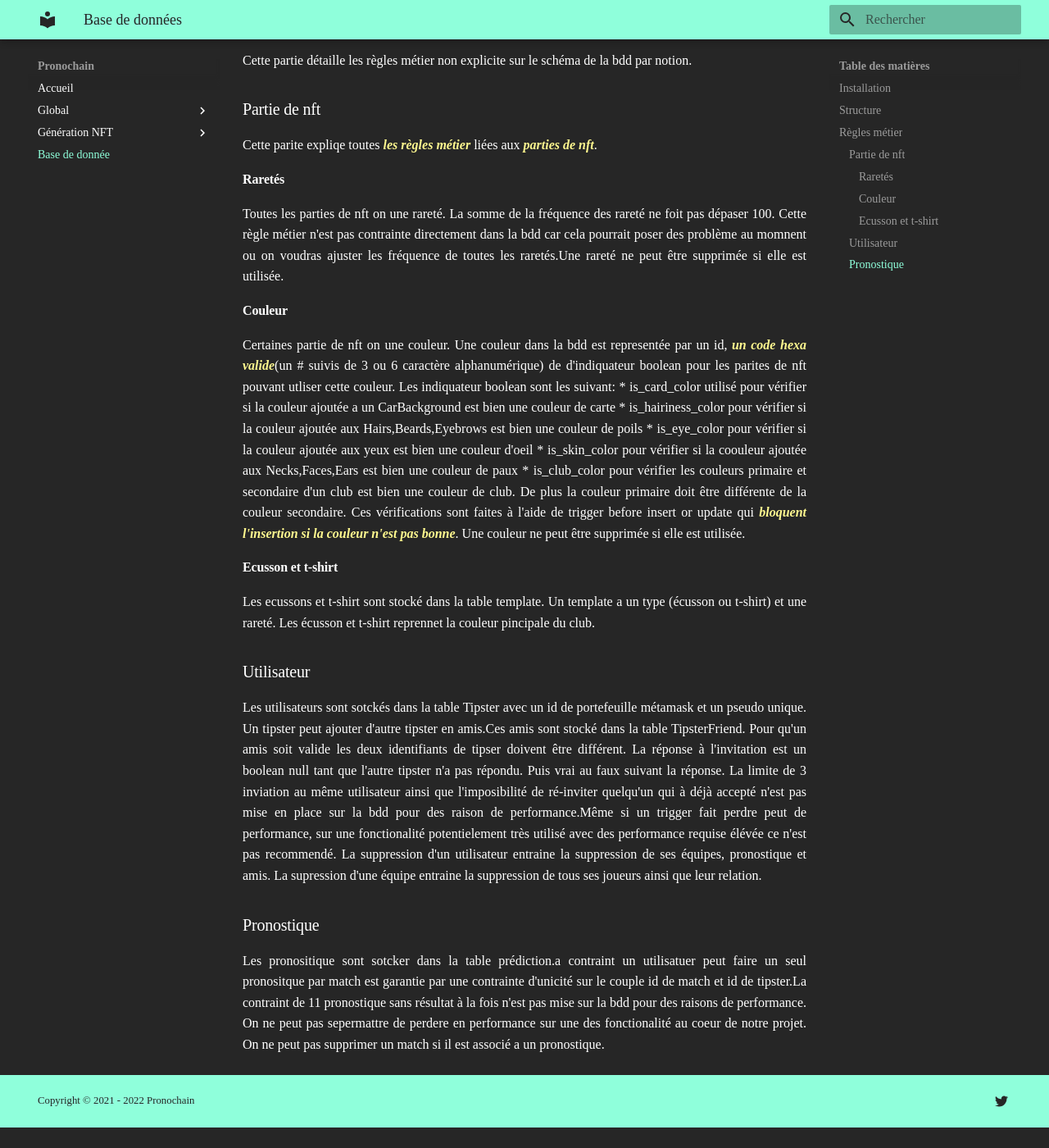
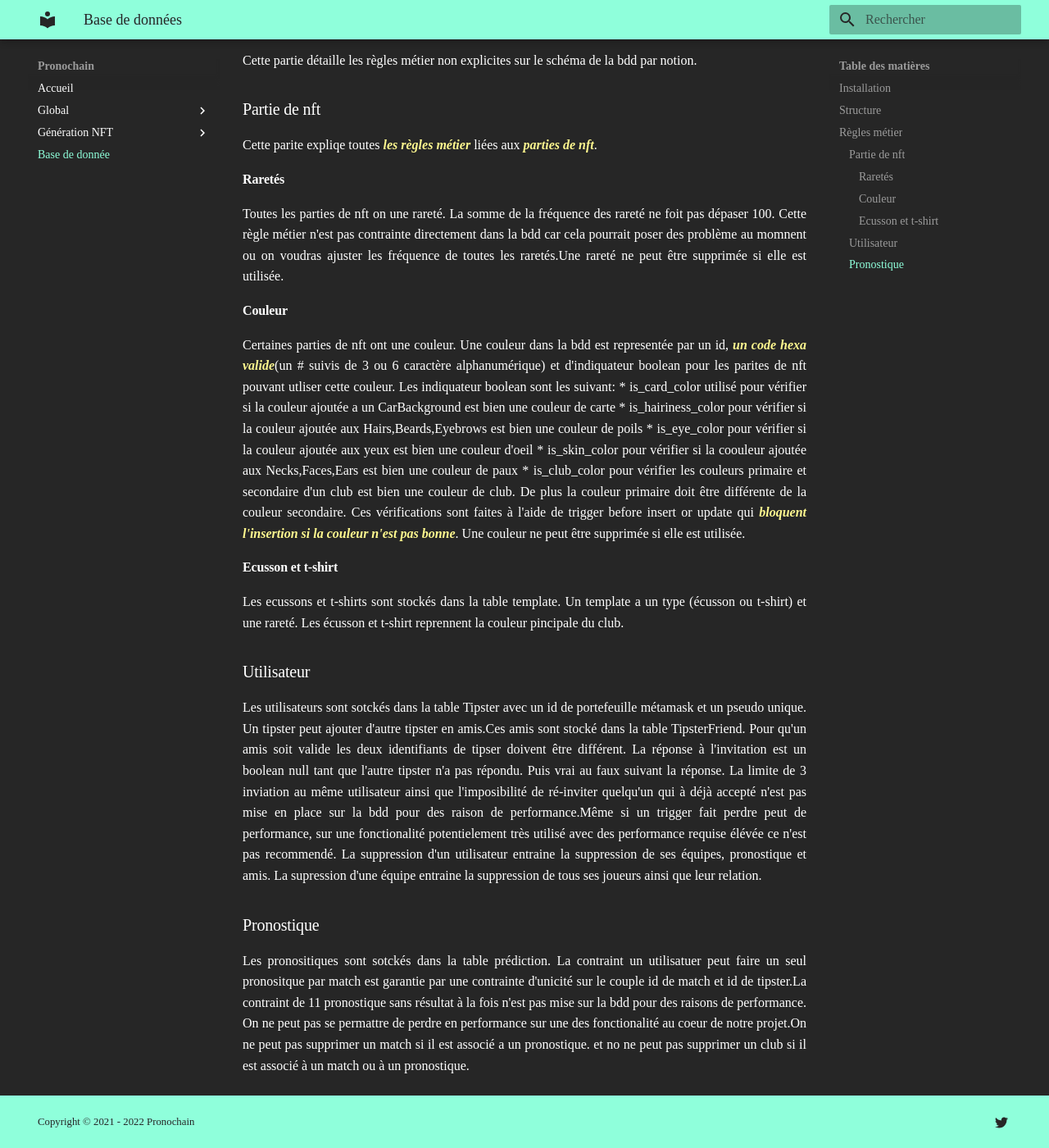
Before and after one commit to VincentMor/pronochain-documentation, an MkDocs documentation site: the page built from docs/bdd/bdd.md, in a window 1280 px wide and 1400 px high, scrolled down 403 px. Shown: the whole window at 82% size. Built offline with MkDocs 1.6.1 and Material for MkDocs 9.7.7, drawn with Linux system fonts in a browser that asks for light colours; before the commit the page ends 1778 px from its top, so only the background shows below that; some of the changed text lies outside the part shown.

Commit message:
Ajustement

```diff
--- a/docs/bdd/bdd.md
+++ b/docs/bdd/bdd.md
@@ -15,7 +16,7 @@
 
 ## Règles métier
 
-Cette partie détaille les règles métier non explicite sur le schéma de la bdd par notion.
+Cette partie détaille les règles métier non explicites sur le schéma de la bdd par notion.
 
 ### Partie de nft
 
@@ -27,7 +28,7 @@
 
 #### Couleur
 
-Certaines partie de nft on une couleur. Une couleur dans la bdd est representée par un id, ***un code hexa valide***(un # suivis de 3 ou 6 caractère alphanumérique) de d'indiquateur boolean pour les parites de nft pouvant utliser cette couleur.
+Certaines parties de nft ont une couleur. Une couleur dans la bdd est representée par un id, ***un code hexa valide***(un # suivis de 3 ou 6 caractère alphanumérique) et d'indiquateur boolean pour les parites de nft pouvant utliser cette couleur.
 Les indiquateur boolean sont les suivant:
     * is_card_color utilisé pour vérifier si la couleur ajoutée a un CarBackground est bien une couleur de carte
     * is_hairiness_color pour vérifier si la couleur ajoutée aux Hairs,Beards,Eyebrows est bien une couleur de poils
@@ -39,7 +40,7 @@
 
 #### Ecusson et t-shirt
 
-Les ecussons et t-shirt sont stocké dans la table template. Un template a un type (écusson ou t-shirt) et une rareté. Les écusson et t-shirt reprennet la couleur pincipale du club.
+Les ecussons et t-shirts sont stockés dans la table template. Un template a un type (écusson ou t-shirt) et une rareté. Les écusson et t-shirt reprennent la couleur pincipale du club.
 
 ### Utilisateur
 
@@ -48,5 +49,4 @@
 
 ### Pronostique
 
-Les pronositique sont sotcker dans la table prédiction.a contraint un utilisatuer peut faire un seul pronositque par match est garantie par une contrainte d'unicité sur le couple id de match et id de tipster.La contraint de 11 pronostique sans résultat à la fois n'est pas mise sur la bdd pour des raisons de performance. On ne peut pas sepermattre  de perdere en performance sur une des fonctionalité au coeur de notre projet.
-On ne peut pas supprimer un match si il est associé a un pronostique.
+Les pronositiques sont sotckés dans la table prédiction. La contraint un utilisatuer peut faire un seul pronositque par match est garantie par une contrainte d'unicité sur le couple id de match et id de tipster.La contraint de 11 pronostique sans résultat à la fois n'est pas mise sur la bdd pour des raisons de performance. On ne peut pas se permattre  de perdre en performance sur une des fonctionalité au coeur de notre projet.On ne peut pas supprimer un match si il est associé a un pronostique. et no ne peut pas supprimer un club si il est associé à un match ou à un pronostique.
```
Also changed, not shown: other parts of docs/bdd/bdd.md (+1 -0 lines).
